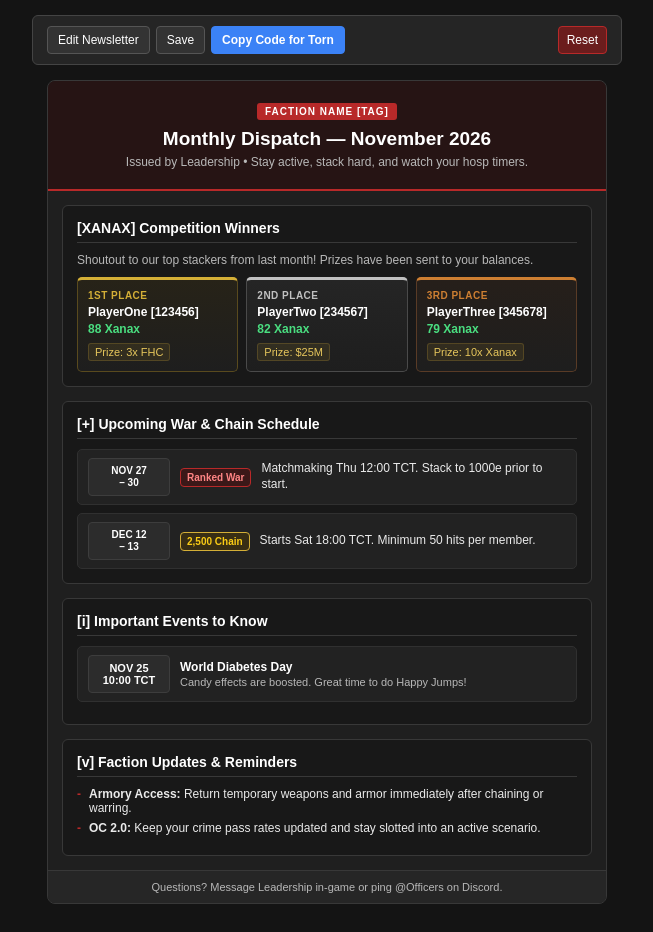
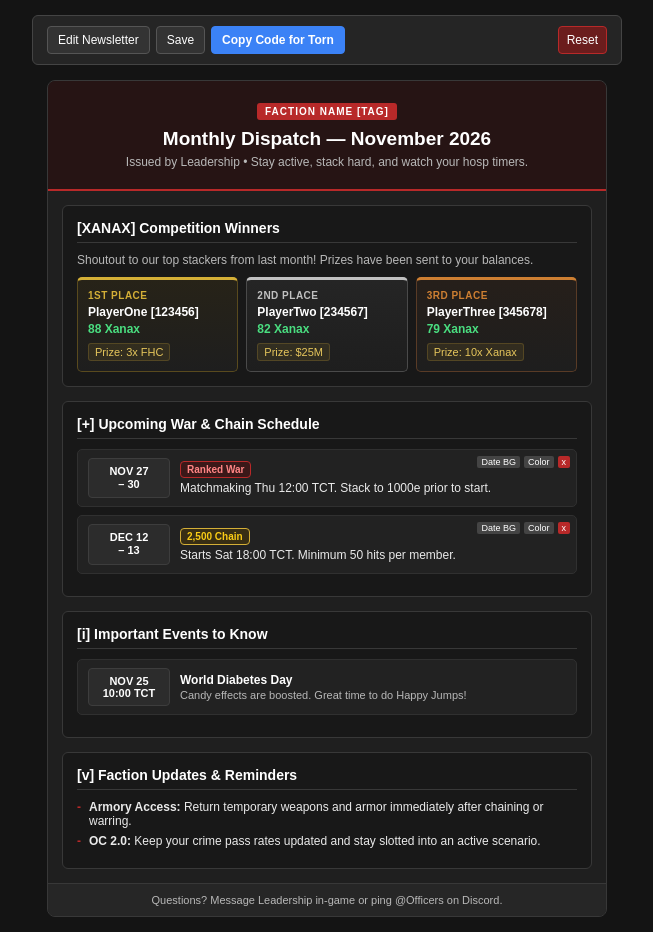
Before and after one commit to sewen07/create-newsletter, a plain HTML site: page index.html in a window 1280 px wide. Shown: the whole page, without its empty margins (313-966 px from the left). Drawn offline with Linux system fonts and the light colour scheme.

Commit message:
Refactor schedule list and enhance edit controls

```diff
--- a/index.html
+++ b/index.html
@@ -87,29 +87,35 @@
             <button class="edit-ctrl" onclick="this.closest('div[data-type]').remove()" style="display:none; background:#b82929; color:#fff; border:none; padding:2px 6px; border-radius:3px; cursor:pointer; font-size:11px;">Delete Section</button>
           </div>
 
-          <div class="schedule-list" style="display: flex; flex-direction: column; gap: 8px;">
+          <div class="schedule-list">
 
             <!-- Row 1 -->
-            <div class="sched-row" style="background-color: #222222; border: 1px solid #303030; border-radius: 5px; padding: 8px 10px; display: flex; align-items: center; gap: 10px; position: relative;">
-              <div class="editable" style="min-width: 72px; background-color: #2c2c2c; border: 1px solid #3d3d3d; border-radius: 4px; padding: 6px 4px; text-align: center; font-weight: bold; color: #ffffff; font-size: 10px; line-height: 1.2;">NOV 27<br>– 30</div>
-              <div>
-                <span class="editable badge-tag" data-color="red" style="display: inline-block; background-color: #3b1818; color: #ff8585; border: 1px solid #b82929; padding: 3px 6px; border-radius: 4px; font-weight: bold; font-size: 10px;">Ranked War</span>
+            <div class="sched-row" style="background-color: #222222; border: 1px solid #303030; border-radius: 5px; padding: 8px 10px; margin-bottom: 8px; display: flex; align-items: center; gap: 10px; position: relative;">
+              <div class="editable date-box" data-bg="neutral" style="min-width: 72px; background-color: #2c2c2c; border: 1px solid #3d3d3d; border-radius: 4px; padding: 6px 4px; text-align: center; font-weight: bold; color: #ffffff; font-size: 11px; line-height: 1.2;">NOV 27<br>– 30</div>
+              <div style="flex: 1;">
+                <div style="margin-bottom: 3px;">
+                  <span class="editable badge-tag" data-color="red" style="display: inline-block; background-color: #3b1818; color: #ff8585; border: 1px solid #b82929; padding: 2px 6px; border-radius: 4px; font-weight: bold; font-size: 10px;">Ranked War</span>
+                </div>
+                <div class="editable" style="font-size: 12px; color: #eaeaea; line-height: 1.3;">Matchmaking Thu 12:00 TCT. Stack to 1000e prior to start.</div>
               </div>
-              <div class="editable" style="flex: 1; font-size: 12px; color: #eaeaea; line-height: 1.3;">Matchmaking Thu 12:00 TCT. Stack to 1000e prior to start.</div>
-              <div class="edit-ctrl" style="display:none; position: absolute; top: 6px; right: 6px;">
+              <div class="edit-ctrl" style="display:none; position: absolute; top: 6px; right: 6px; display: flex; gap: 4px;">
+                <button onclick="cycleDateBg(this)" title="Change Date Background" style="background:#444; color:#fff; border:none; padding:1px 4px; border-radius:2px; cursor:pointer; font-size:9px;">Date BG</button>
                 <button onclick="cycleBadgeColor(this)" title="Change Badge Color" style="background:#444; color:#fff; border:none; padding:1px 4px; border-radius:2px; cursor:pointer; font-size:9px;">Color</button>
                 <button onclick="this.closest('.sched-row').remove()" style="background:#b82929; color:#fff; border:none; padding:1px 4px; border-radius:2px; cursor:pointer; font-size:9px;">x</button>
               </div>
             </div>
 
             <!-- Row 2 -->
-            <div class="sched-row" style="background-color: #222222; border: 1px solid #303030; border-radius: 5px; padding: 8px 10px; display: flex; align-items: center; gap: 10px; position: relative;">
-              <div class="editable" style="min-width: 72px; background-color: #2c2c2c; border: 1px solid #3d3d3d; border-radius: 4px; padding: 6px 4px; text-align: center; font-weight: bold; color: #ffffff; font-size: 10px; line-height: 1.2;">DEC 12<br>– 13</div>
-              <div>
-                <span class="editable badge-tag" data-color="yellow" style="display: inline-block; background-color: #382e14; color: #facc15; border: 1px solid #d4af37; padding: 3px 6px; border-radius: 4px; font-weight: bold; font-size: 10px;">2,500 Chain</span>
+            <div class="sched-row" style="background-color: #222222; border: 1px solid #303030; border-radius: 5px; padding: 8px 10px; margin-bottom: 8px; display: flex; align-items: center; gap: 10px; position: relative;">
+              <div class="editable date-box" data-bg="neutral" style="min-width: 72px; background-color: #2c2c2c; border: 1px solid #3d3d3d; border-radius: 4px; padding: 6px 4px; text-align: center; font-weight: bold; color: #ffffff; font-size: 11px; line-height: 1.2;">DEC 12<br>– 13</div>
+              <div style="flex: 1;">
+                <div style="margin-bottom: 3px;">
+                  <span class="editable badge-tag" data-color="yellow" style="display: inline-block; background-color: #382e14; color: #facc15; border: 1px solid #d4af37; padding: 2px 6px; border-radius: 4px; font-weight: bold; font-size: 10px;">2,500 Chain</span>
+                </div>
+                <div class="editable" style="font-size: 12px; color: #eaeaea; line-height: 1.3;">Starts Sat 18:00 TCT. Minimum 50 hits per member.</div>
               </div>
-              <div class="editable" style="flex: 1; font-size: 12px; color: #eaeaea; line-height: 1.3;">Starts Sat 18:00 TCT. Minimum 50 hits per member.</div>
-              <div class="edit-ctrl" style="display:none; position: absolute; top: 6px; right: 6px;">
+              <div class="edit-ctrl" style="display:none; position: absolute; top: 6px; right: 6px; display: flex; gap: 4px;">
+                <button onclick="cycleDateBg(this)" title="Change Date Background" style="background:#444; color:#fff; border:none; padding:1px 4px; border-radius:2px; cursor:pointer; font-size:9px;">Date BG</button>
                 <button onclick="cycleBadgeColor(this)" title="Change Badge Color" style="background:#444; color:#fff; border:none; padding:1px 4px; border-radius:2px; cursor:pointer; font-size:9px;">Color</button>
                 <button onclick="this.closest('.sched-row').remove()" style="background:#b82929; color:#fff; border:none; padding:1px 4px; border-radius:2px; cursor:pointer; font-size:9px;">x</button>
               </div>
@@ -194,7 +200,7 @@
   const toggleBtn = document.getElementById('toggleEditBtn');
 
   window.addEventListener('DOMContentLoaded', () => {
-    const saved = localStorage.getItem('tornNewsletterCenteredHeader_v16');
+    const saved = localStorage.getItem('tornNewsletterCenteredHeader_v17');
     if (saved) document.getElementById('exportWrapper').innerHTML = saved;
   });
 
@@ -220,14 +226,40 @@
 
   function saveDraft() {
     if (isEditing) toggleEdit();
-    localStorage.setItem('tornNewsletterCenteredHeader_v16', document.getElementById('exportWrapper').innerHTML);
+    localStorage.setItem('tornNewsletterCenteredHeader_v17', document.getElementById('exportWrapper').innerHTML);
     alert('Saved! Your layout and edits are saved in your browser.');
   }
 
   function resetTemplate() {
     if (confirm('Reset back to the original template?')) {
-      localStorage.removeItem('tornNewsletterCenteredHeader_v16');
+      localStorage.removeItem('tornNewsletterCenteredHeader_v17');
       location.reload();
+    }
+  }
+
+  function cycleDateBg(btn) {
+    const box = btn.closest('.sched-row').querySelector('.date-box');
+    const current = box.getAttribute('data-bg') || 'neutral';
+    if (current === 'neutral') {
+      box.setAttribute('data-bg', 'red');
+      box.style.backgroundColor = '#3b1818';
+      box.style.color = '#ff8585';
+      box.style.borderColor = '#b82929';
+    } else if (current === 'red') {
+      box.setAttribute('data-bg', 'green');
+      box.style.backgroundColor = '#163314';
+      box.style.color = '#4ade80';
+      box.style.borderColor = '#4a9e38';
+    } else if (current === 'green') {
+      box.setAttribute('data-bg', 'yellow');
+      box.style.backgroundColor = '#382e14';
+      box.style.color = '#facc15';
+      box.style.borderColor = '#d4af37';
+    } else {
+      box.setAttribute('data-bg', 'neutral');
+      box.style.backgroundColor = '#2c2c2c';
+      box.style.color = '#ffffff';
+      box.style.borderColor = '#3d3d3d';
     }
   }
 
@@ -273,14 +305,17 @@
     const list = btn.closest('div[data-type]').querySelector('.schedule-list');
     const row = document.createElement('div');
     row.className = 'sched-row';
-    row.style.cssText = 'background-color: #222222; border: 1px solid #303030; border-radius: 5px; padding: 8px 10px; display: flex; align-items: center; gap: 10px; position: relative;';
+    row.style.cssText = 'background-color: #222222; border: 1px solid #303030; border-radius: 5px; padding: 8px 10px; margin-bottom: 8px; display: flex; align-items: center; gap: 10px; position: relative;';
     row.innerHTML = `
-      <div class="editable" contenteditable="true" style="min-width: 72px; background-color: #2c2c2c; border: 1px solid #3d3d3d; border-radius: 4px; padding: 6px 4px; text-align: center; font-weight: bold; color: #ffffff; font-size: 10px; line-height: 1.2; outline: 1px dashed #3b82f6;">DATE<br>TBA</div>
-      <div>
-        <span class="editable badge-tag" data-color="yellow" contenteditable="true" style="display: inline-block; background-color: #382e14; color: #facc15; border: 1px solid #d4af37; padding: 3px 6px; border-radius: 4px; font-weight: bold; font-size: 10px; outline: 1px dashed #3b82f6;">Chain</span>
+      <div class="editable date-box" data-bg="neutral" contenteditable="true" style="min-width: 72px; background-color: #2c2c2c; border: 1px solid #3d3d3d; border-radius: 4px; padding: 6px 4px; text-align: center; font-weight: bold; color: #ffffff; font-size: 11px; line-height: 1.2; outline: 1px dashed #3b82f6;">DATE<br>TBA</div>
+      <div style="flex: 1;">
+        <div style="margin-bottom: 3px;">
+          <span class="editable badge-tag" data-color="yellow" contenteditable="true" style="display: inline-block; background-color: #382e14; color: #facc15; border: 1px solid #d4af37; padding: 2px 6px; border-radius: 4px; font-weight: bold; font-size: 10px; outline: 1px dashed #3b82f6;">Chain</span>
+        </div>
+        <div class="editable" contenteditable="true" style="font-size: 12px; color: #eaeaea; line-height: 1.3; outline: 1px dashed #3b82f6;">Details here...</div>
       </div>
-      <div class="editable" contenteditable="true" style="flex: 1; font-size: 12px; color: #eaeaea; line-height: 1.3; outline: 1px dashed #3b82f6;">Details here...</div>
-      <div class="edit-ctrl" style="display:block; position: absolute; top: 6px; right: 6px;">
+      <div class="edit-ctrl" style="display:block; position: absolute; top: 6px; right: 6px; display: flex; gap: 4px;">
+        <button onclick="cycleDateBg(this)" title="Change Date Background" style="background:#444; color:#fff; border:none; padding:1px 4px; border-radius:2px; cursor:pointer; font-size:9px;">Date BG</button>
         <button onclick="cycleBadgeColor(this)" title="Change Badge Color" style="background:#444; color:#fff; border:none; padding:1px 4px; border-radius:2px; cursor:pointer; font-size:9px;">Color</button>
         <button onclick="this.closest('.sched-row').remove()" style="background:#b82929; color:#fff; border:none; padding:1px 4px; border-radius:2px; cursor:pointer; font-size:9px;">x</button>
       </div>
@@ -342,7 +377,7 @@
       `;
     } else if (type === 'table') {
       bodyHTML = `
-        <div class="schedule-list" style="display: flex; flex-direction: column; gap: 8px;"></div>
+        <div class="schedule-list" style="display: flex; flex-direction: column;"></div>
         <div class="edit-ctrl" style="display:block; margin-top: 8px;"><button onclick="addRow(this)" style="background: rgba(74, 158, 56, 0.2); color: #7ce368; border: 1px dashed #4a9e38; padding: 4px 8px; border-radius: 4px; cursor: pointer; font-size: 11px;">+ Add Row</button></div>
       `;
     } else if (type === 'events') {
```
